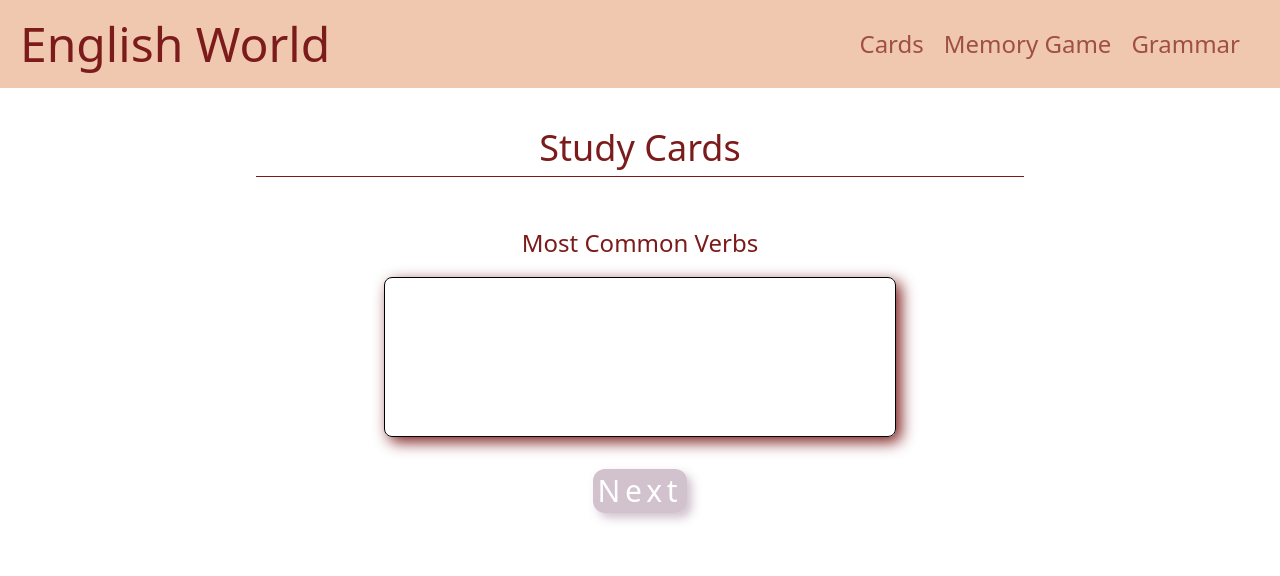
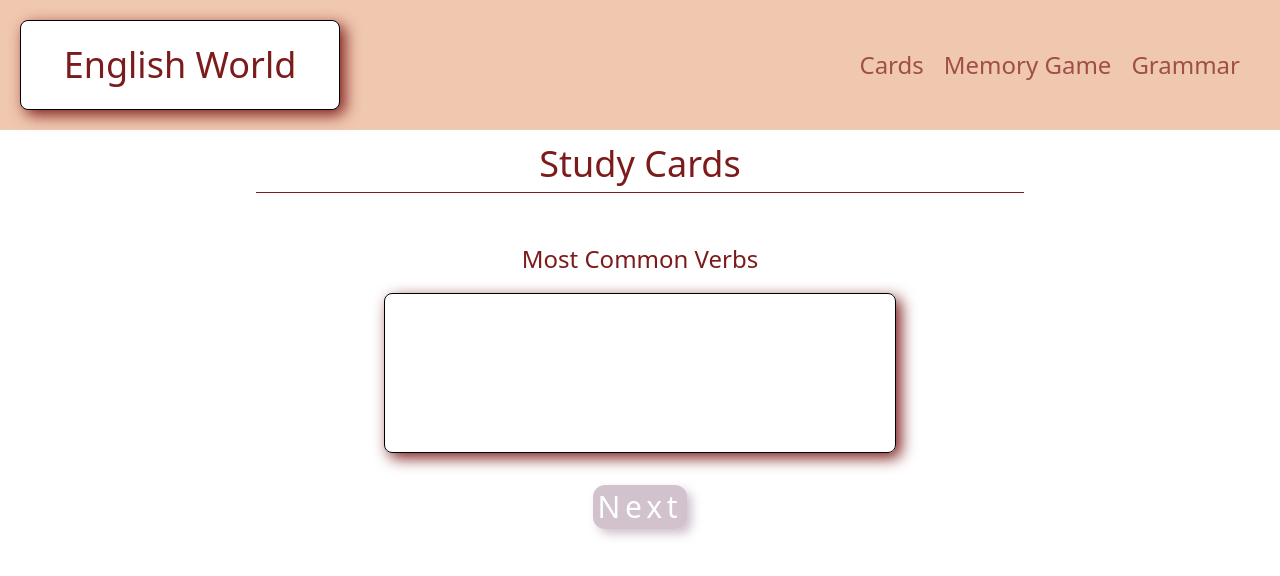
Before and after one commit to balazs21mate/English_world, a React (Create React App) app in the folder english_world_ui/: page / in a window 1280 px wide. Shown: the top 576 px of the page. Built offline with nearby package versions, Linux system fonts and the light colour scheme; no server answers.

Commit message:
add navbar logo

```diff
--- a/english_world_ui/src/App.js
+++ b/english_world_ui/src/App.js
@@ -18,7 +18,7 @@ function App() {
     <FetchProvider>
       <div className="App">
         <Navbar/>
-        <div className="mt-[8rem]">
+        <div className="mt-[9rem]">
           <Routes>
             <Route path="/" element={<Cards/>} />
             <Route path="/grammar" element={<Grammar/>} />
--- a/english_world_ui/src/components/Navbar.js
+++ b/english_world_ui/src/components/Navbar.js
@@ -18,7 +18,7 @@ function Navbar(props){
     return(
         <div className="w-screen fixed top-0 z-10 p-5 flex flex-col text-secondary_color bg-primery">
             <div className="flex justify-between ">
-                <Link to="/" className="text-4xl sm:text-5xl">English World</Link>
+                <Link to="/" className='w-[10rem] md:w-[15rem] lg:w-80'><div className={`text-lg md:text-4xl shadow-card flex justify-center items-center text-secondary_color w-full h-full bg-white lg:p-2 border-solid border border-black rounded-lg mb-8`}>English World</div></Link>
                 <div className="hidden md:flex items-center text-2xl">
                     <Link to="/" className="mr-5 text-nav_menu hover:text-nav_menu_hover transition-colors" href="/">Cards</Link>
                     <Link to="/memory_game" className="mr-5 text-nav_menu hover:text-nav_menu_hover transition-colors" href="/">Memory Game</Link>
```
